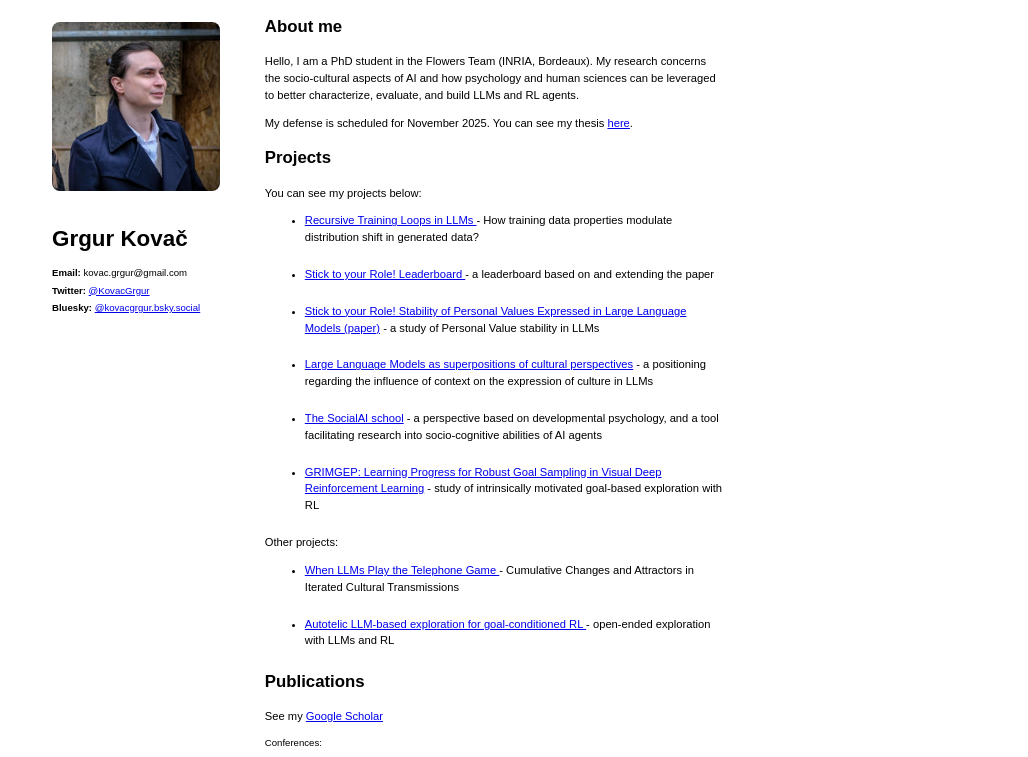
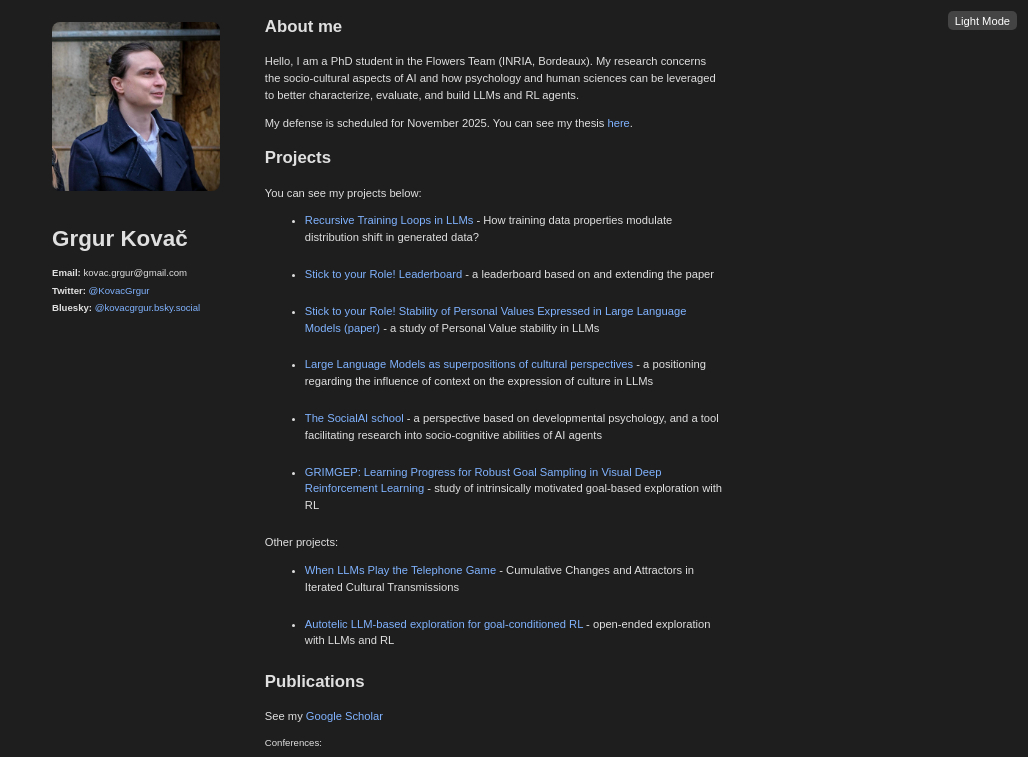
Before and after one commit to grgkovac/grgkovac.github.io, a plain HTML site: page index.html in a window 1280 px wide. Shown: the top 757 px of the page, without its empty margins (252-1280 px from the left). Drawn offline with Linux system fonts and the light colour scheme.

Commit message:
colors dark mode

```diff
--- a/index.html
+++ b/index.html
@@ -13,14 +13,41 @@
             line-height: 1.5;
             display: flex;
             gap: 2em;
-            position: relative; /* allow sidebar to position relative to this */
+            position: relative;
+            background-color: #1e1e1e; /* dark mode default */
+            color: #e0e0e0;
+            transition: background-color 0.3s, color 0.3s;
+        }
+
+        /* Light mode overrides */
+        body.light-mode {
+            background-color: #f0f0f0;
+            color: #202020;
+        }
+
+        a {
+            color: #80b3ff;
+            text-decoration: none;
+        }
+
+        body.light-mode a {
+            color: #004080; /* darker blue for visibility on light bg */
+        }
+
+        a:hover {
+            color: #b3d1ff;
+            text-decoration: underline;
+        }
+
+        body.light-mode a:hover {
+            color: #0066cc;
         }
 
         .sidebar {
             position: fixed;
             top: 2em;
-            left: 50%;          /* start from the middle */
-            transform: translateX(-30em); /* pull it left by a fixed amount */
+            left: 50%;
+            transform: translateX(-30em);
             width: 15em;
         }
 
@@ -42,7 +69,7 @@
 
         /* Right column */
         .content {
-            margin-left: 19em; /* space for fixed sidebar */
+            margin-left: 19em;
             flex: 1;
         }
 
@@ -58,13 +85,34 @@
             padding-left: 1em;
             margin-left: 0;
         }
+
+        /* Toggle button */
+        #mode-toggle {
+            position: fixed;
+            top: 1em;
+            right: 1em;
+            padding: 0.3em 0.6em;
+            font-size: 0.7rem;
+            cursor: pointer;
+            border: none;
+            border-radius: 5px;
+            background-color: #444;
+            color: #fff;
+            transition: background-color 0.3s, color 0.3s;
+        }
+
+        body.light-mode #mode-toggle {
+            background-color: #ccc;
+            color: #000;
+        }
     </style>
 </head>
 <body>
+    <!-- Dark mode toggle button -->
+    <button id="mode-toggle">Light Mode</button>
+
     <!-- Left column -->
     <div class="sidebar">
-        <!--        <img src="ggrg.jpg" alt="Grgur Kovač">-->
-<!--        <img src="grg.jpg" alt="Grgur Kovač">-->
         <img src="grgur.jpg" alt="Grgur Kovač">
 
     <h1>Grgur Kovač</h1>
@@ -133,4 +181,18 @@
         </div>
     </div>
 
+    <script>
+        const toggleBtn = document.getElementById('mode-toggle');
+        const body = document.body;
+
+        toggleBtn.addEventListener('click', () => {
+            body.classList.toggle('light-mode');
+            if (body.classList.contains('light-mode')) {
+                toggleBtn.textContent = 'Dark Mode';
+            } else {
+                toggleBtn.textContent = 'Light Mode';
+            }
+        });
+    </script>
 </body>
+</html>
```
